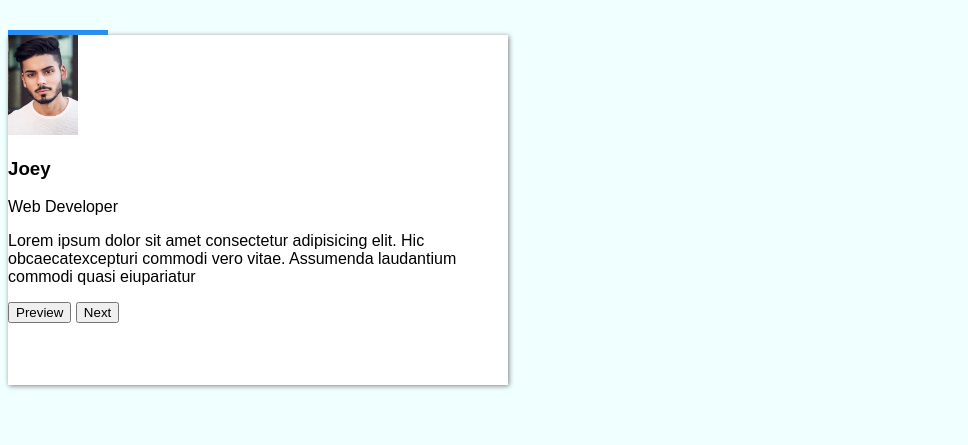
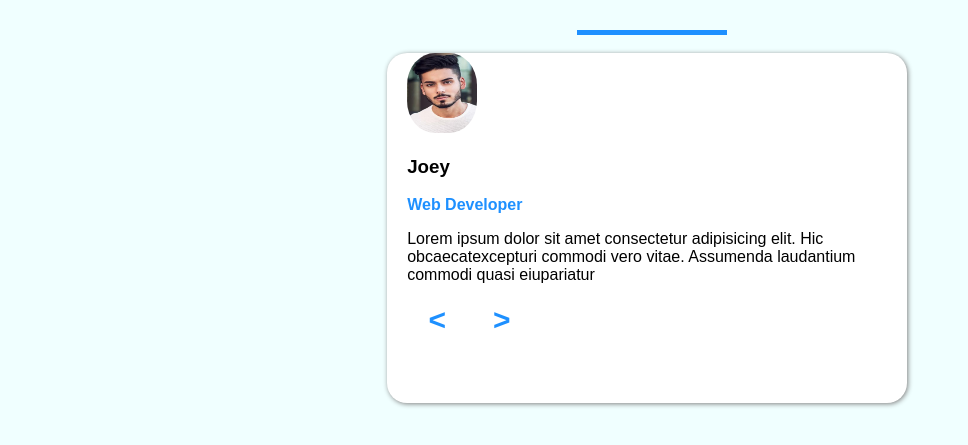
Before and after one commit to sheikhjunaid07/small-javascript-projects, a plain HTML site: page review-carousel/index.html in a window 1280 px wide. Shown: the part 95-540 px from the top of the page, without its empty margins (0-968 px from the left). Drawn offline with Linux system fonts and the light colour scheme.

Commit message:
review carousel code

```diff
--- a/review-carousel/index.html
+++ b/review-carousel/index.html
@@ -7,83 +7,25 @@
     <title>Review Carousel</title>
   </head>
   <body>
+
     <!-- Heading -->
     <div id="heading">
       <h1 id="heading-text">Our Review</h1>
       <div id="bottom-line"></div>
     </div>
+    <br />
 
     <!-- Review box -->
     <div id="center-box">
-      <img
-        id="emp-img"
-        height="100px"
-        width="70px"
-        src="./images/image1.jpg"
-        alt="image1"
-      />
+      <img id="emp-img" src="./images/image1.jpg" alt="image1" />
       <h3 id="author">Sheikh</h3>
-      <p id="job">Web Designer</p>
-      <p id="info">
-        Lorem ipsum dolor sit amet consectetur adipisicing elit. Hic obcaecati
-        excepturi commodi vero vitae. Assumenda laudantium commodi quasi eius
-        pariatur.
-      </p>
+      <p id="job">Backend Designer</p>
+      <p id="info">Lorem ipsum</p>
 
-      <button id="preBtn">Preview</button>
-      <button id="nextBtn">Next</button>
+      <button class="btn" id="preBtn"><</button>
+      <button class="btn" id="nextBtn">></button>
     </div>
 
-    <script>
-      let reviews = [
-        {
-          id: 1,
-          name: "Joey",
-          job: "Web Developer",
-          img: "./images/image1.jpg",
-          text: "Lorem ipsum dolor sit amet consectetur adipisicing elit. Hic obcaecatexcepturi commodi vero vitae. Assumenda laudantium commodi quasi eiupariatur",
-        },
-        {
-          id: 2,
-          name: "Amy",
-          job: "Mobile Developer",
-          img: "./images/image2.jpg",
-          text: "Lorem ipsum dolor sit amet consectetur adipisicing elit. Hic obcaecatexcepturi commodi vero vitae. Assumenda laudantium commodi quasi eiupariatur",
-        },
-        {
-          id: 3,
-          name: "Raj",
-          job: "UI Designer",
-          img: "./images/image3.jpg",
-          text: "Lorem ipsum dolor sit amet consectetur adipisicing elit. Hic obcaecatexcepturi commodi vero vitae. Assumenda laudantium commodi quasi eiupariatur",
-        },
-        {
-          id: 4,
-          name: "Alex",
-          job: "Web Developer",
-          img: "./images/image4.jpg",
-          text: "Lorem ipsum dolor sit amet consectetur adipisicing elit. Hic obcaecatexcepturi commodi vero vitae. Assumenda laudantium commodi quasi eiupariatur",
-        },
-      ];
-
-      const img = document.getElementById("emo-img");
-      const author = document.getElementById("author");
-      const job = document.getElementById("job");
-      const info = document.getElementById("info");
-      const preBtn = document.getElementById("preBtn");
-      const nextBtn = document.getElementById("nextBtn");
-
-      //set items
-      let currentItem = 0;
-
-      //load initial item
-      window.addEventListener("DOMContentLoaded", () => {
-        const item = reviews[currentItem];
-        // img.src = item.img;
-        author.textContent = item.name;
-        job.textContent = item.job;
-        info.textContent = item.text;
-      });
-    </script>
+    <script src="./script.js"></script>
   </body>
 </html>
--- a/review-carousel/script.js
+++ b/review-carousel/script.js
@@ -0,0 +1,66 @@
+let reviews = [
+  {
+    id: 1,
+    name: "Joey",
+    job: "Web Developer",
+    img: "./images/image1.jpg",
+    text: "Lorem ipsum dolor sit amet consectetur adipisicing elit. Hic obcaecatexcepturi commodi vero vitae. Assumenda laudantium commodi quasi eiupariatur",
+  },
+  {
+    id: 2,
+    name: "Amy",
+    job: "Mobile Developer",
+    img: "./images/image2.jpg",
+    text: "Lorem ipsum dolor sit amet consectetur adipisicing elit. Hic obcaecatexcepturi commodi vero vitae. Assumenda laudantium commodi quasi eiupariatur",
+  },
+  {
+    id: 3,
+    name: "Raj",
+    job: "UI Designer",
+    img: "./images/image3.jpg",
+    text: "Lorem ipsum dolor sit amet consectetur adipisicing elit. Hic obcaecatexcepturi commodi vero vitae. Assumenda laudantium commodi quasi eiupariatur",
+  },
+  {
+    id: 4,
+    name: "Alex",
+    job: "Web Developer",
+    img: "./images/image4.jpg",
+    text: "Lorem ipsum dolor sit amet consectetur adipisicing elit. Hic obcaecatexcepturi commodi vero vitae. Assumenda laudantium commodi quasi eiupariatur",
+  },
+];
+
+const img = document.getElementById("emp-img");
+const author = document.getElementById("author");
+const job = document.getElementById("job");
+const info = document.getElementById("info");
+const preBtn = document.getElementById("preBtn");
+const nextBtn = document.getElementById("nextBtn");
+
+//set items
+let currentItem = 0;
+
+//load initial item
+window.addEventListener("DOMContentLoaded", () => {
+  showPerson(currentItem);
+});
+
+//show details
+function showPerson(person) {
+  const item = reviews[person];
+  img.src = item.img;
+  author.textContent = item.name;
+  job.textContent = item.job;
+  info.textContent = item.text;
+}
+
+//next emp details when click next button
+nextBtn.addEventListener("click", () => {
+  currentItem++;
+  showPerson(currentItem);
+});
+
+//previous emp details when click pre button
+preBtn.addEventListener("click", () => {
+  currentItem--;
+  showPerson(currentItem);
+});
--- a/review-carousel/style.css
+++ b/review-carousel/style.css
@@ -1,6 +1,6 @@
-body{
+body {
   background-color: azure;
-    font-family: Arial, Helvetica, sans-serif
+  font-family: Arial, Helvetica, sans-serif;
 }
 #heading-text {
   font-size: 50px;
@@ -8,14 +8,50 @@ text-align: center;
 }
 
 #bottom-line {
-width: 100px;
+  width: 150px;
   height: 5px;
   background-color: dodgerblue;
+  margin-left: 45%;
 }
 
-#center-box{
+#center-box {
+    /* display: flex;
+    align-items: center;
+    justify-content: center; */
+  padding-left: 20px;
+  margin-left: 30%;
   background-color: white;
   width: 500px;
   height: 350px;
   box-shadow: 1px 1px 5px grey;
+  border-radius: 20px;
 }
+
+#center-box img {
+  border-radius: 40%;
+  height: 80px;
+  width: 70px;
+}
+#job {
+    color: dodgerblue;
+    font-weight: 600;
+}
+
+.btn{
+    width: 60px;
+    height: 40px;
+    border: none;
+    font-size: 30px;
+    background-color: white;
+    color: dodgerblue;
+    font-weight: 700;
+}
+.btn:hover{
+    width: 60px;
+    height: 40px;
+    border: none;
+    font-size: 30px;
+    background-color: white;
+    color: darkblue;
+    font-weight: 700;
+}
```
Lines whose indentation alone changed are shown as unchanged.
